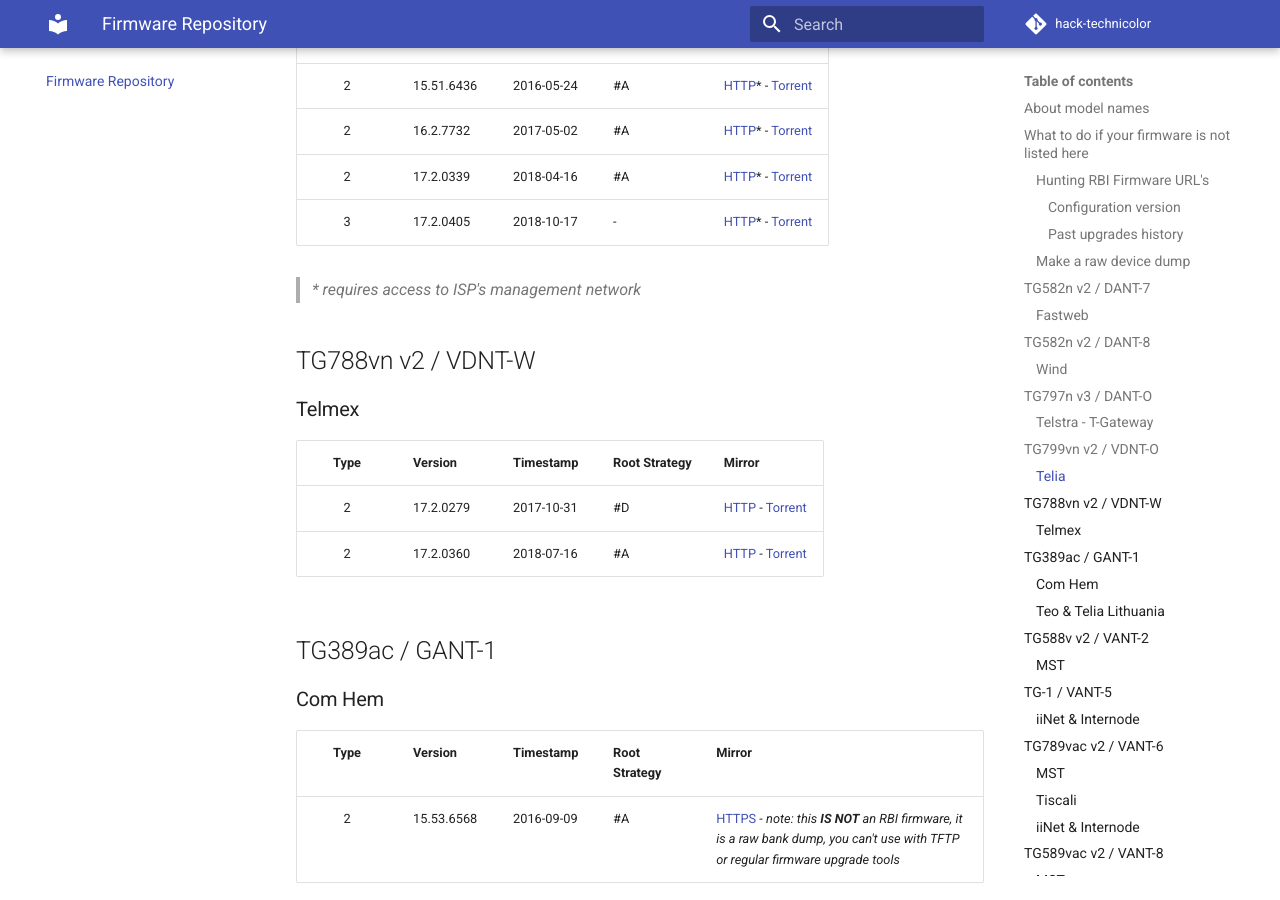
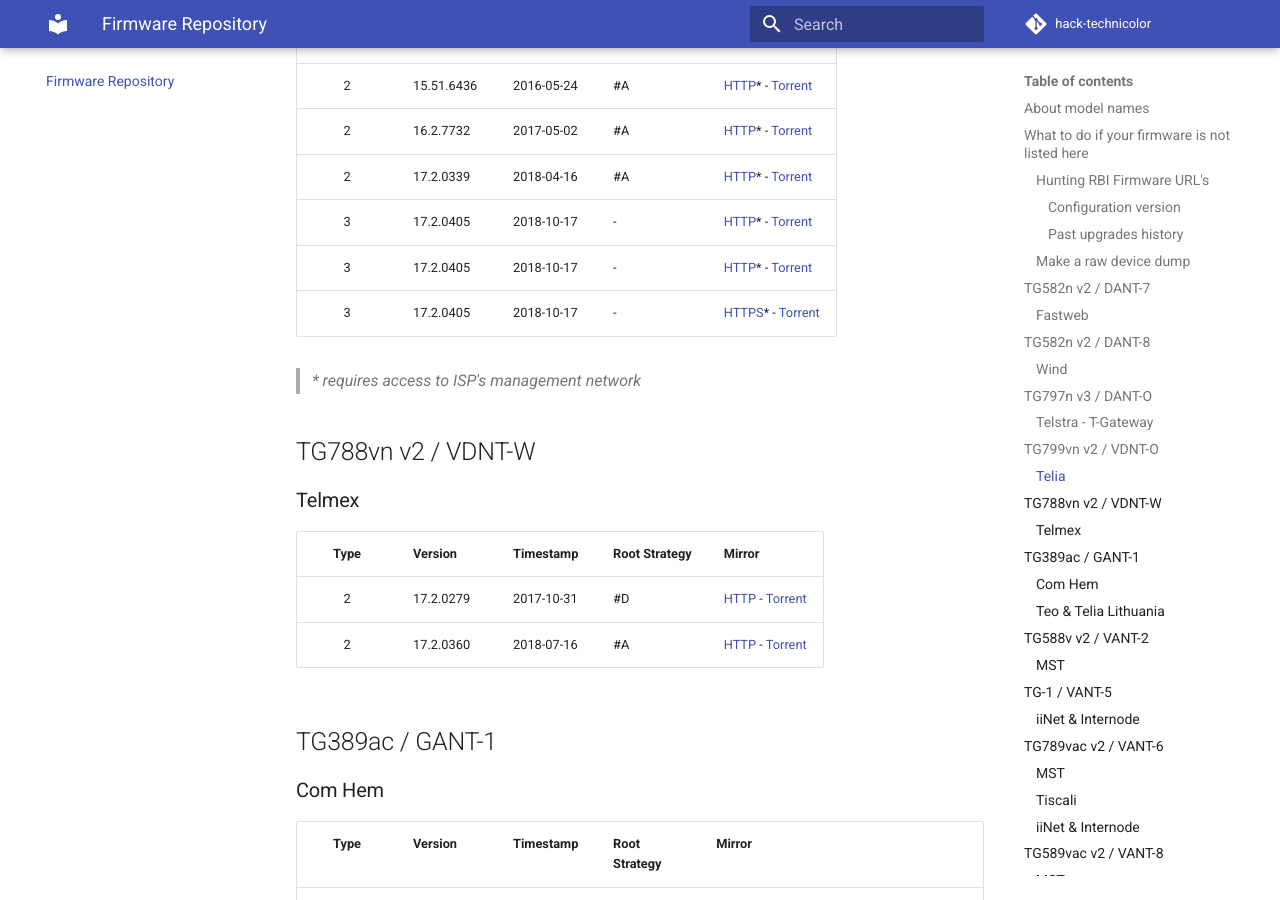
Before and after one commit to hack-technicolor/hack-technicolor, an MkDocs documentation site: the page built from docs/Repository.md, in a window 1280 px wide and 900 px high, scrolled down 3962 px. Built offline with MkDocs 1.6.1 and Material for MkDocs 9.7.7, drawn with Linux system fonts in a browser that asks for light colours; comment, search, counter and statistics services are not loaded; some of the changed text lies outside the part shown.

Commit message:
New torrents and https URLs for Telia firmwares (#197)
* vdnt-o: add 17.2.0405-1901068

* vdnt-o: added torrent url

* added https url for 172405h1441042closed.rbi

* added https url for 172405h1441028closed.rbi

* added https url for 1720405o1901068closed.rbi

* added https url for 172405r1021034closed.rbi

* added https url for 172405w1441030closed.rbi

* Linting

Co-authored-by: Luca Piccirillo <LuKePicci@users.noreply.github.com>

```diff
--- a/docs/Repository.md
+++ b/docs/Repository.md
@@ -117,13 +117,15 @@
 
 ### Telia
 
-| Type   | Version          | Timestamp  | Root Strategy | Mirror |
-|:------:|:-----------------|:-----------|:--------------|:-------|
-| 2      | 15.51.6436       | 2016-03-21 | #A            | [HTTP](http://131.116.22.230/15516436o1361004closed.rbi)* - [Torrent](https://github.com/hack-technicolor/hack-technicolor/blob/master/torrents/vdnt-o/15516436o1361004closed.rbi.torrent?raw=true) |
-| 2      | 15.51.6436       | 2016-05-24 | #A            | [HTTP](http://131.116.22.230/15516436o1361005closed.rbi)* - [Torrent](https://github.com/hack-technicolor/hack-technicolor/blob/master/torrents/vdnt-o/15516436o1361005closed.rbi.torrent?raw=true) |
-| 2      | 16.2.7732        | 2017-05-02 | #A            | [HTTP](http://131.116.22.230/1627732o2221004closed.rbi)* - [Torrent](https://github.com/hack-technicolor/hack-technicolor/blob/master/torrents/vdnt-o/1627732o2221004closed.rbi.torrent?raw=true) |
-| 2      | 17.2.0339        | 2018-04-16 | #A            | [HTTP](http://131.116.22.230/172339o1901024closed.rbi)* - [Torrent](https://github.com/hack-technicolor/hack-technicolor/blob/master/torrents/vdnt-o/172339o1901024closed.rbi.torrent?raw=true) |
-| 3      | 17.2.0405        | 2018-10-17 | -             | [HTTP](http://131.116.22.230/1720405o1901012closed.rbi)* - [Torrent](https://github.com/hack-technicolor/hack-technicolor/blob/master/torrents/vdnt-o/1720405o1901012closed.rbi.torrent?raw=true) |
+| Type   | Version           | Timestamp  | Root Strategy | Mirror |
+|:------:|:----------------- |:-----------|:--------------|:-------|
+| 2      | 15.51.6436        | 2016-03-21 | #A            | [HTTP](http://131.116.22.230/15516436o1361004closed.rbi)* - [Torrent](https://github.com/hack-technicolor/hack-technicolor/blob/master/torrents/vdnt-o/15516436o1361004closed.rbi.torrent?raw=true) |
+| 2      | 15.51.6436        | 2016-05-24 | #A            | [HTTP](http://131.116.22.230/15516436o1361005closed.rbi)* - [Torrent](https://github.com/hack-technicolor/hack-technicolor/blob/master/torrents/vdnt-o/15516436o1361005closed.rbi.torrent?raw=true) |
+| 2      | 16.2.7732         | 2017-05-02 | #A            | [HTTP](http://131.116.22.230/1627732o2221004closed.rbi)* - [Torrent](https://github.com/hack-technicolor/hack-technicolor/blob/master/torrents/vdnt-o/1627732o2221004closed.rbi.torrent?raw=true) |
+| 2      | 17.2.0339         | 2018-04-16 | #A            | [HTTP](http://131.116.22.230/172339o1901024closed.rbi)* - [Torrent](https://github.com/hack-technicolor/hack-technicolor/blob/master/torrents/vdnt-o/172339o1901024closed.rbi.torrent?raw=true) |
+| 3      | 17.2.0405         | 2018-10-17 | -             | [HTTP](http://131.116.22.230/1720405o1901012closed.rbi)* - [Torrent](https://github.com/hack-technicolor/hack-technicolor/blob/master/torrents/vdnt-o/1720405o1901012closed.rbi.torrent?raw=true) |
+| 3      | 17.2.0405         | 2018-10-17 | -             | [HTTP](http://131.116.22.230/1720405o1901068closed.rbi)* - [Torrent](https://github.com/hack-technicolor/hack-technicolor/blob/master/torrents/vdnt-o/1720405o1901068closed.rbi.torrent?raw=true) |
+| 3      | 17.2.0405         | 2018-10-17 | -             | [HTTPS](https://rgw.teliacompany.com:7547/1720405o1901068closed.rbi)* - [Torrent](https://github.com/hack-technicolor/hack-technicolor/blob/master/torrents/vdnt-o/1720405o1901068closed.rbi.torrent?raw=true) |
 
 > *\* requires access to ISP's management network*
 
@@ -252,6 +254,7 @@
 | 2      | 17.2.0339        | 2018-02-28 | #A            | [HTTP](http://131.116.22.230/172339r1021008closed.rbi)* - [Torrent](https://github.com/hack-technicolor/hack-technicolor/blob/master/torrents/vant-r/172339r1021008closed.rbi.torrent?raw=true) |
 | 2      | 17.2.0339        | 2018-04-16 | #A            | [HTTP](http://131.116.22.230/172339r1021022closed.rbi)* - [Torrent](https://github.com/hack-technicolor/hack-technicolor/blob/master/torrents/vant-r/172339r1021022closed.rbi.torrent?raw=true) |
 | 3      | 17.2.0405        | 2019-03-29 | -             | [HTTP](http://131.116.22.230/172405r1021034closed.rbi)* - [Torrent](https://github.com/hack-technicolor/hack-technicolor/blob/master/torrents/vant-r/172405r1021034closed.rbi.torrent?raw=true) |
+| 3      | 17.2.0405        | 2019-03-29 | -             | [HTTPS](https://rgw.teliacompany.com:7547/172405r1021034closed.rbi)* - [Torrent](https://github.com/hack-technicolor/hack-technicolor/blob/master/torrents/vant-r/172405r1021034closed.rbi.torrent?raw=true) |
 
 > *\* requires access to ISP's management network*
 
@@ -297,6 +300,7 @@
 | 2      | 17.2.0339        | 2018-02-28 | #A            | [HTTP](http://131.116.22.230/172339w1441004closed.rbi)* - [Torrent](https://github.com/hack-technicolor/hack-technicolor/blob/master/torrents/vant-w/172339w1441004closed.rbi.torrent?raw=true) |
 | 2      | 17.2.0339        | 2018-04-16 | #A            | [HTTP](http://131.116.22.230/172339w1441020closed.rbi)* - [Torrent](https://github.com/hack-technicolor/hack-technicolor/blob/master/torrents/vant-w/172339w1441020closed.rbi.torrent?raw=true) |
 | 3      | 17.2.0405        | 2019-03-29 | -             | [HTTP](http://131.116.22.230/172405w1441030closed.rbi)* - [Torrent](https://github.com/hack-technicolor/hack-technicolor/blob/master/torrents/vant-w/172405w1441030closed.rbi.torrent?raw=true) |
+| 3      | 17.2.0405        | 2019-03-29 | -             | [HTTPS](https://rgw.teliacompany.com:7547/172405w1441030closed.rbi)* - [Torrent](https://github.com/hack-technicolor/hack-technicolor/blob/master/torrents/vant-w/172405w1441030closed.rbi.torrent?raw=true) |
 
 > *\* requires access to ISP's management network*
 
@@ -342,7 +346,9 @@
 | 2      | 17.2.0339        | 2018-02-28 | #A            | [HTTP](http://131.116.22.230/172339h1441002closed.rbi)* - [Torrent](https://github.com/hack-technicolor/hack-technicolor/blob/master/torrents/vbnt-h/172339h1441002closed.rbi.torrent?raw=true) |
 | 2      | 17.2.0339        | 2018-04-16 | #A            | [HTTP](http://131.116.22.230/172339h1441018closed.rbi)* - [Torrent](https://github.com/hack-technicolor/hack-technicolor/blob/master/torrents/vbnt-h/172339h1441018closed.rbi.torrent?raw=true) |
 | 3      | 17.2.0405        | 2019-03-29 | -             | [HTTP](http://131.116.22.230/172405h1441028closed.rbi)* - [Torrent](https://github.com/hack-technicolor/hack-technicolor/blob/master/torrents/vbnt-h/172405h1441028closed.rbi.torrent?raw=true) |
+| 3      | 17.2.0405        | 2019-03-29 | -             | [HTTPS](https://rgw.teliacompany.com:7547/172405h1441028closed.rbi)* - [Torrent](https://github.com/hack-technicolor/hack-technicolor/blob/master/torrents/vbnt-h/172405h1441028closed.rbi.torrent?raw=true) |
 | 3      | 17.2.0405        | 2019-11-14 | -             | [HTTP](http://131.116.22.230/172405h1441042closed.rbi)* - [Torrent](https://github.com/hack-technicolor/hack-technicolor/blob/master/torrents/vbnt-h/172405h1441042closed.rbi.torrent?raw=true) |
+| 3      | 17.2.0405        | 2019-11-14 | -             | [HTTPS](https://rgw.teliacompany.com:7547/172405h1441042closed.rbi)* - [Torrent](https://github.com/hack-technicolor/hack-technicolor/blob/master/torrents/vbnt-h/172405h1441042closed.rbi.torrent?raw=true) |
 
 > *\* requires access to ISP's management network*
 
```
Also changed, not shown: 1 other file.
